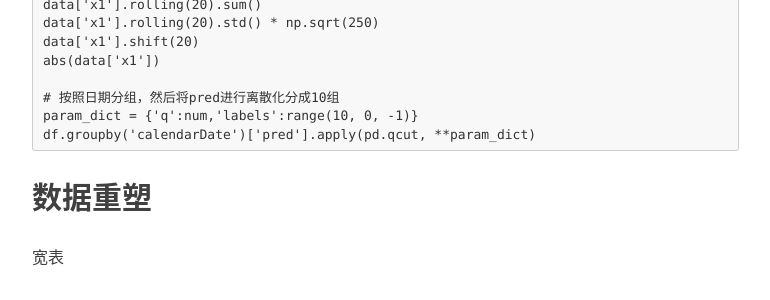
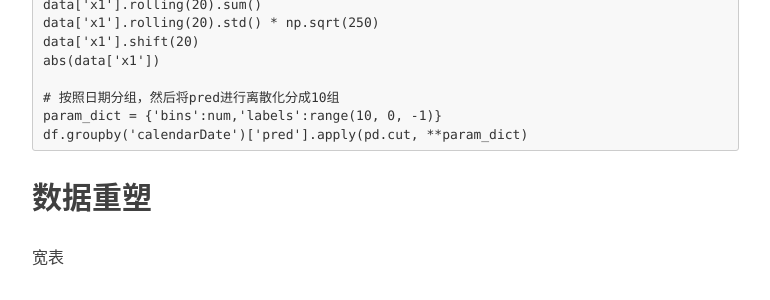
Before and after one commit to wuxiaoda/wuxiaoda.github.io, a Jekyll site: the page built from _posts/2020-09-24-Pyton_Common_Syntax.md, in a window 1280 px wide and 900 px high, scrolled down 2959 px. Shown: the part 467-767 px from the top of the window, without its empty margins (233-1003 px from the left). Built offline with Jekyll 4.4.1, drawn with Linux system fonts in a browser that asks for light colours; nearby versions of some CDN libraries; comment, search, counter and statistics services are not loaded; some of the changed text lies outside the part shown.

Commit message:
Update 2020-09-24-Pyton_Common_Syntax.md

````diff
--- a/_posts/2020-09-24-Pyton_Common_Syntax.md
+++ b/_posts/2020-09-24-Pyton_Common_Syntax.md
@@ -171,8 +171,8 @@ data['x1'].shift(20)
 abs(data['x1'])
 
 # 按照日期分组，然后将pred进行离散化分成10组
-param_dict = {'q':num,'labels':range(10, 0, -1)}
-df.groupby('calendarDate')['pred'].apply(pd.qcut, **param_dict)
+param_dict = {'bins':num,'labels':range(10, 0, -1)}
+df.groupby('calendarDate')['pred'].apply(pd.cut, **param_dict)
 ```
 
 
````
